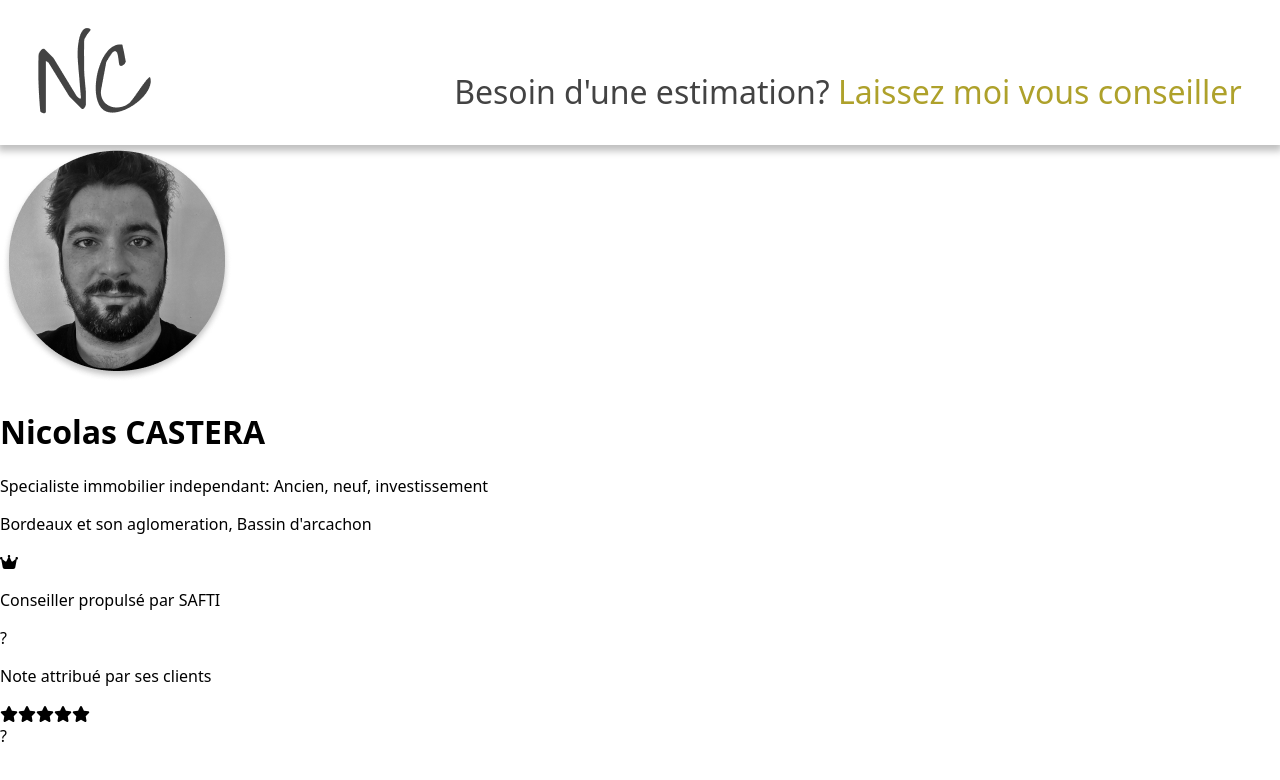
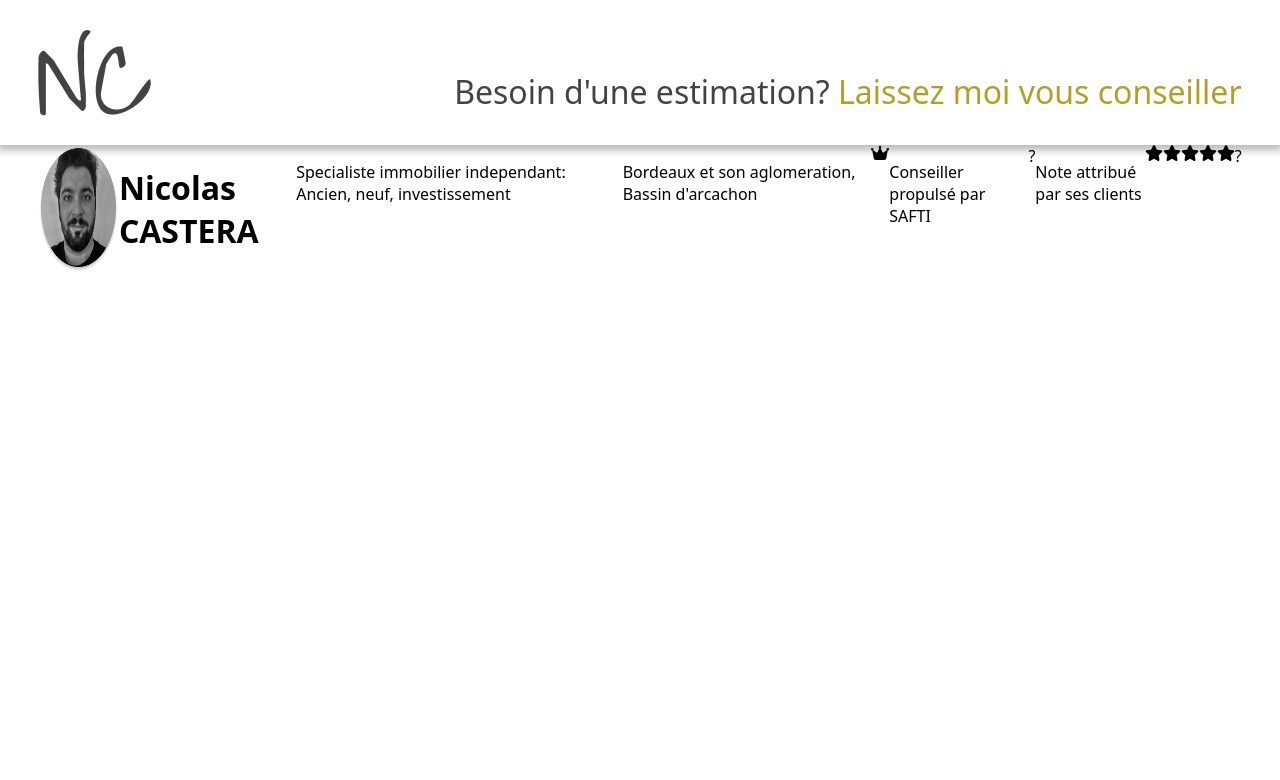
Before and after one commit to magicniclus/immobilier, a Next.js app: page / in a window 1280 px wide. Shown: the top 780 px of the page. Built offline with nearby package versions, Linux system fonts and the light colour scheme.

Commit message:
Update Home.module.scss

```diff
--- a/styles/Home.module.scss
+++ b/styles/Home.module.scss
@@ -1,5 +1,15 @@
 .container{
   width: 100vw;
   min-height: 100vh;
-
+  div{
+    display: flex;
+    justify-content: center;
+    .profilCardContainer{
+      width: 94vw;
+      display: flex;
+      .leftContainer{
+        width: 10%;
+      }
+    }
+  }
 }
```
